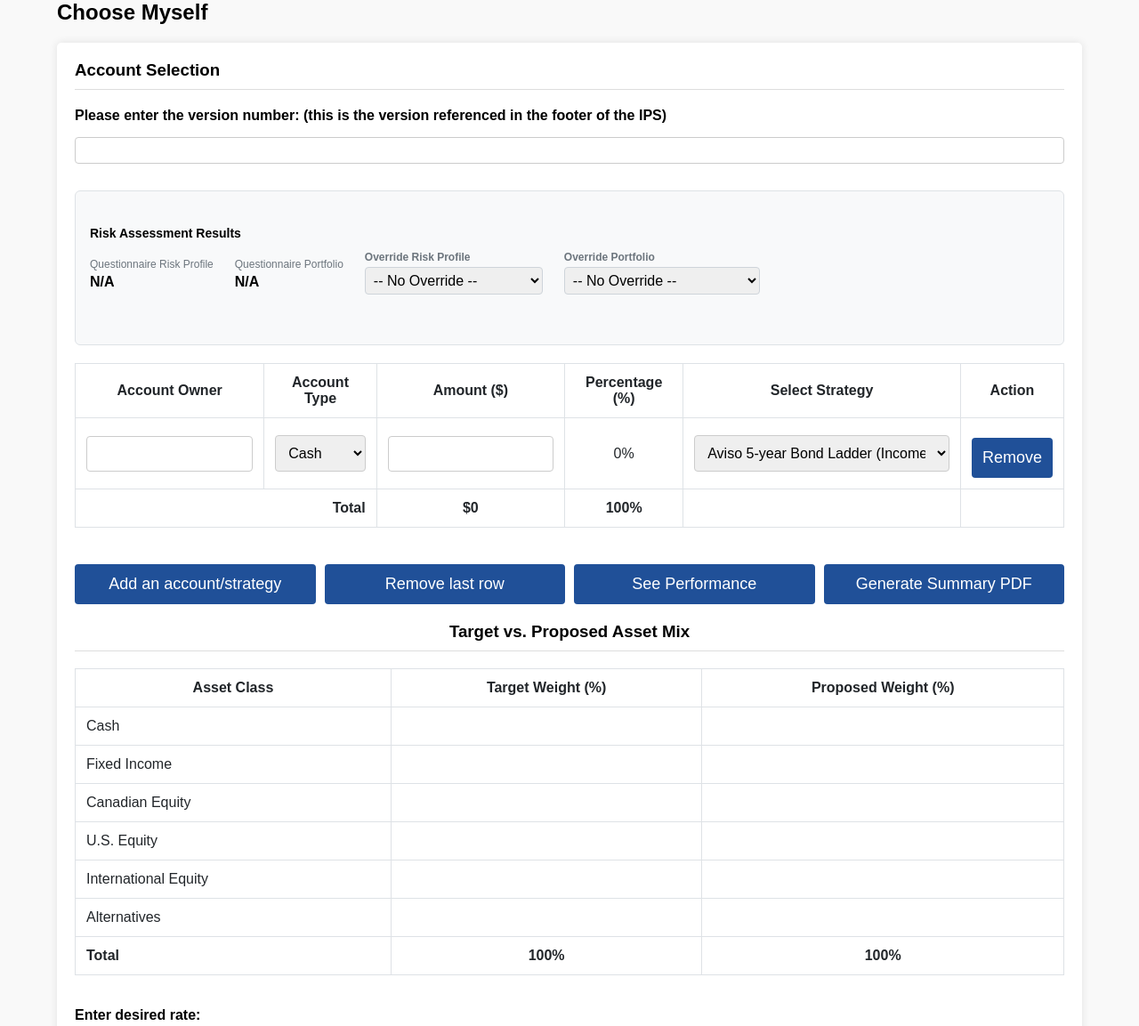
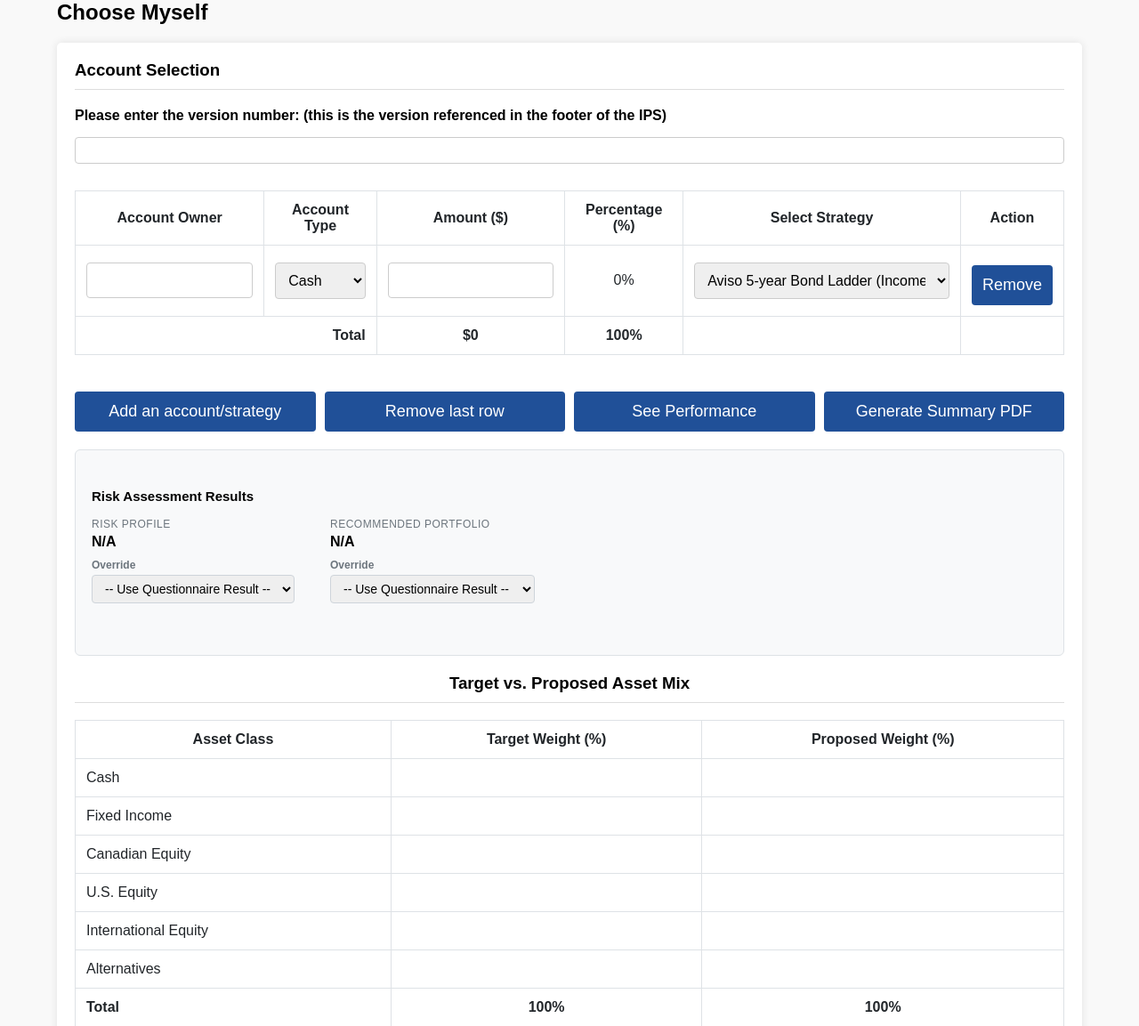
Before and after one commit to omarelassaad/ips-generator-web, a Django app: page /ips/choose_myself/ in a window 1280 px wide. Shown: the part 184-1337 px from the top of the page at 89% size. Run offline with Django 5.2, Linux system fonts and the light colour scheme; the visitor is signed in with stand-in values (Sample User, id 1); data that the repository does not hold is empty; parts of the project's set-up code (start-up, migrations or seed data) failed here and were passed over; some libraries are stand-ins or nearby versions.

Commit message:
Move and redesign override panel: after strategy table, shows questionnaire values with override dropdowns below

```diff
--- a/app/ips/templates/choose_myself.html
+++ b/app/ips/templates/choose_myself.html
@@ -24,46 +24,6 @@
       <label for="version-number" style="display: block;">Please enter the version number: (this is the version referenced in the footer of the IPS) </label>
       <input type="text" id="version-number" style="width: 100%; margin-top: 10px; padding: 5px; border: 1px solid #ccc; border-radius: 4px;" inputmode="numeric" pattern="\d*" />
     </div>
-<!-- Risk Assessment Override Panel -->
-<div style="background:#f8f9fa; border:1px solid #dee2e6; border-radius:6px; padding:16px; margin-bottom:20px;">
-  <h5 style="margin-bottom:12px; font-size:14px; font-weight:600;">Risk Assessment Results</h5>
-  <div style="display:flex; gap:24px; flex-wrap:wrap; align-items:flex-end;">
-    <div>
-      <div style="font-size:12px; color:#6c757d; margin-bottom:4px;">Questionnaire Risk Profile</div>
-      <div style="font-weight:600;">{{ questionnaire_risk_profile|default:"N/A" }}</div>
-    </div>
-    <div>
-      <div style="font-size:12px; color:#6c757d; margin-bottom:4px;">Questionnaire Portfolio</div>
-      <div style="font-weight:600;">{{ questionnaire_portfolio|default:"N/A" }}</div>
-    </div>
-    <div>
-      <label style="font-size:12px; color:#6c757d; display:block; margin-bottom:4px;">Override Risk Profile</label>
-      <select id="risk-profile-override" name="risk_profile_override" style="min-width:200px; padding:5px; border:1px solid #ced4da; border-radius:4px;">
-        <option value="">-- No Override --</option>
-        <option value="Conservative" {% if risk_profile_override == "Conservative" %}selected{% endif %}>Conservative</option>
-        <option value="Moderate Conservative" {% if risk_profile_override == "Moderate Conservative" %}selected{% endif %}>Moderate Conservative</option>
-        <option value="Moderate" {% if risk_profile_override == "Moderate" %}selected{% endif %}>Moderate</option>
-        <option value="Moderate Aggressive" {% if risk_profile_override == "Moderate Aggressive" %}selected{% endif %}>Moderate Aggressive</option>
-        <option value="Aggressive" {% if risk_profile_override == "Aggressive" %}selected{% endif %}>Aggressive</option>
-      </select>
-    </div>
-    <div>
-      <label style="font-size:12px; color:#6c757d; display:block; margin-bottom:4px;">Override Portfolio</label>
-      <select id="portfolio-override" name="portfolio_override" style="min-width:220px; padding:5px; border:1px solid #ced4da; border-radius:4px;">
-        <option value="">-- No Override --</option>
-        {% for po in portfolio_override_choices %}
-        <option value="{{ po }}" {% if portfolio_override == po %}selected{% endif %}>{{ po }}</option>
-        {% endfor %}
-      </select>
-    </div>
-  </div>
-  {% if risk_profile_override or portfolio_override %}
-  <div style="margin-top:10px; padding:8px 12px; background:#fff3cd; border:1px solid #ffc107; border-radius:4px; font-size:12px;">
-    ⚠️ Override active — IPS will use overridden values instead of questionnaire results.
-  </div>
-  {% endif %}
-</div>
-
 <div id="account-strategy-table" class="container mt-3">
     <div class="table-responsive">
         <table class="table table-bordered">
@@ -156,6 +116,42 @@
       <button type="button" id="see-performance-button" class="button">See Performance</button>
       <button type="button" id="generate-summary-button" class="button">Generate Summary PDF</button>
     </div>
+  </div>
+
+  <!-- Risk Assessment Results & Override -->
+  <div style="background:#f8f9fa; border:1px solid #dee2e6; border-radius:6px; padding:18px; margin: 20px 0;">
+    <h5 style="margin-bottom:16px; font-size:15px; font-weight:600;">Risk Assessment Results</h5>
+    <div style="display:flex; gap:40px; flex-wrap:wrap; align-items:flex-start;">
+      <div>
+        <div style="font-size:12px; color:#6c757d; margin-bottom:4px; text-transform:uppercase; letter-spacing:.5px;">Risk Profile</div>
+        <div style="font-weight:700; font-size:16px; margin-bottom:10px;">{{ questionnaire_risk_profile|default:"N/A" }}</div>
+        <label style="font-size:12px; color:#6c757d; display:block; margin-bottom:4px;">Override</label>
+        <select id="risk-profile-override" name="risk_profile_override" style="min-width:210px; padding:6px 10px; border:1px solid #ced4da; border-radius:4px; font-size:14px;">
+          <option value="">-- Use Questionnaire Result --</option>
+          <option value="Conservative" {% if risk_profile_override == "Conservative" %}selected{% endif %}>Conservative</option>
+          <option value="Moderate Conservative" {% if risk_profile_override == "Moderate Conservative" %}selected{% endif %}>Moderate Conservative</option>
+          <option value="Moderate" {% if risk_profile_override == "Moderate" %}selected{% endif %}>Moderate</option>
+          <option value="Moderate Aggressive" {% if risk_profile_override == "Moderate Aggressive" %}selected{% endif %}>Moderate Aggressive</option>
+          <option value="Aggressive" {% if risk_profile_override == "Aggressive" %}selected{% endif %}>Aggressive</option>
+        </select>
+      </div>
+      <div>
+        <div style="font-size:12px; color:#6c757d; margin-bottom:4px; text-transform:uppercase; letter-spacing:.5px;">Recommended Portfolio</div>
+        <div style="font-weight:700; font-size:16px; margin-bottom:10px;">{{ questionnaire_portfolio|default:"N/A" }}</div>
+        <label style="font-size:12px; color:#6c757d; display:block; margin-bottom:4px;">Override</label>
+        <select id="portfolio-override" name="portfolio_override" style="min-width:230px; padding:6px 10px; border:1px solid #ced4da; border-radius:4px; font-size:14px;">
+          <option value="">-- Use Questionnaire Result --</option>
+          {% for po in portfolio_override_choices %}
+          <option value="{{ po }}" {% if portfolio_override == po %}selected{% endif %}>{{ po }}</option>
+          {% endfor %}
+        </select>
+      </div>
+    </div>
+    {% if risk_profile_override or portfolio_override %}
+    <div style="margin-top:14px; padding:8px 14px; background:#fff3cd; border:1px solid #ffc107; border-radius:4px; font-size:13px;">
+      ⚠️ Override active — IPS will use overridden values instead of questionnaire results.
+    </div>
+    {% endif %}
   </div>
 
   <div id="target-vs-proposed" style="margin-top: 20px;">
```
